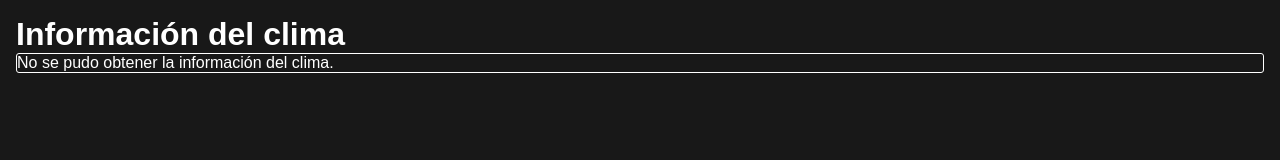
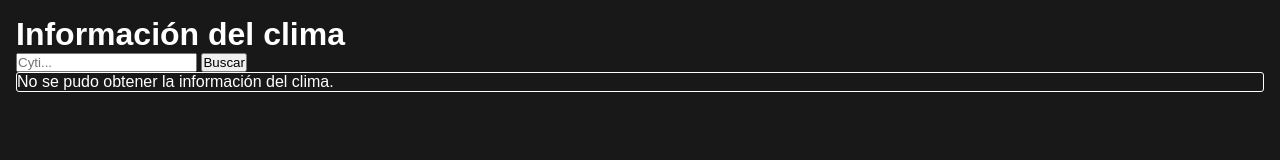
Before and after one commit to Mp-keyner/Clima, a plain HTML site: page index.html in a window 1280 px wide. Drawn offline with Linux system fonts and the light colour scheme; no server answers.

Commit message:
Update index.html

```diff
--- a/index.html
+++ b/index.html
@@ -13,7 +13,13 @@
   <body>
     <main>
       <h1>Información del clima</h1>
-      <div id="weather-data"></div>
+      <input type="text" placeholder="Cyti..." id="Search"/>
+      <button id="btn">Buscar</button>
+      <div class="container">
+
+        <div id="weather-data"></div>
+
+      </div>
     </main>
     <script src="index.js"></script>
   </body>
```
